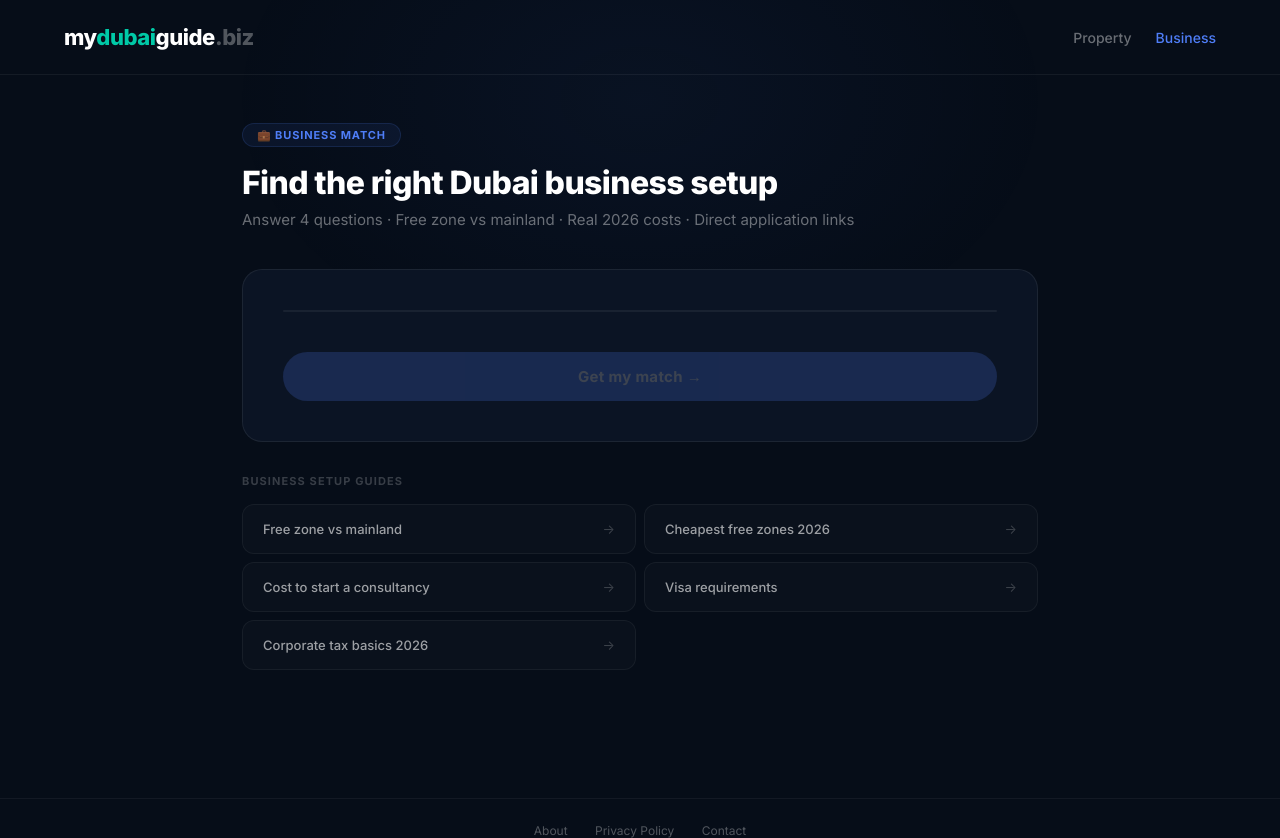
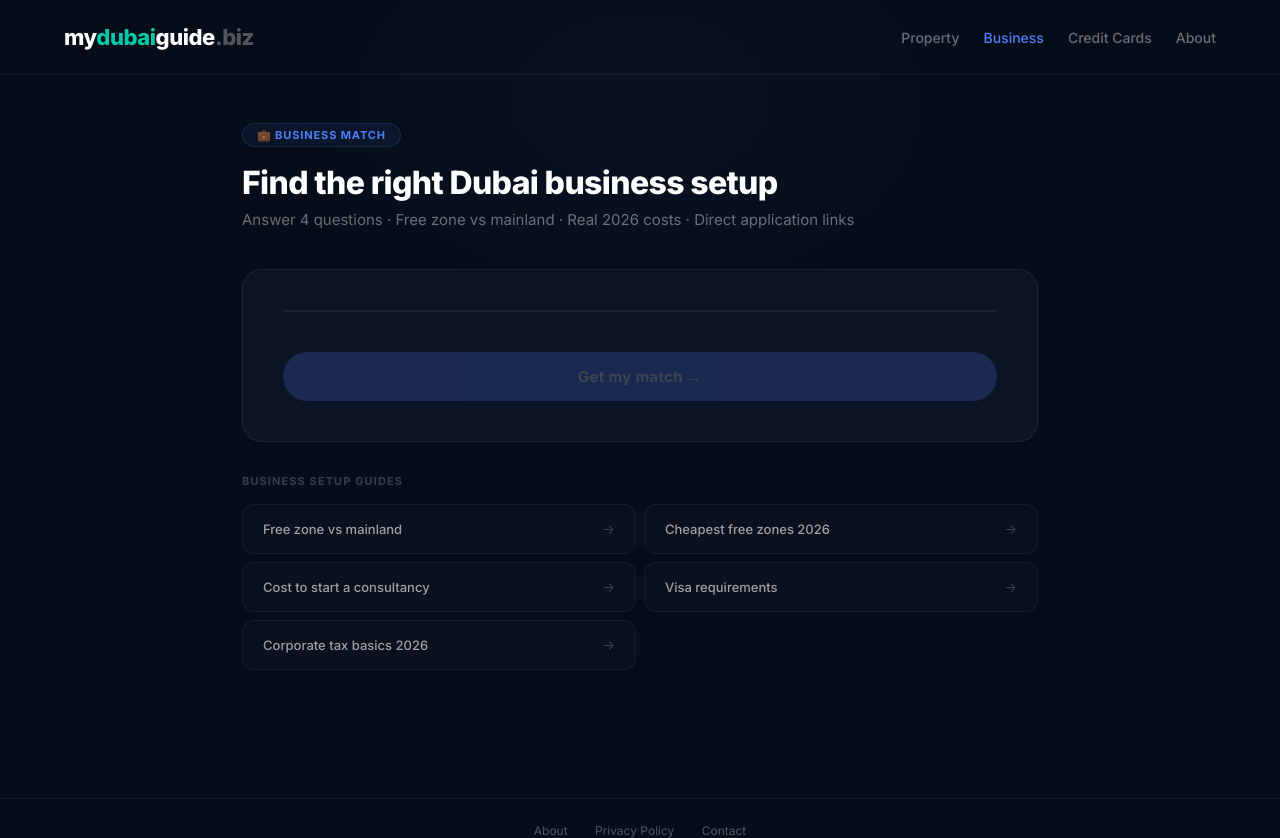
Before and after one commit to DubaiGuide-biz/dubaiguide, a website: page business/index.html in a window 1280 px wide. Drawn offline with Linux system fonts and the light colour scheme.

Commit message:
Add links for Credit Cards and About sections

```diff
--- a/business/index.html
+++ b/business/index.html
@@ -293,6 +293,8 @@ nav {
   <div class="nav-right">
     <a href="/property/" class="nav-link">Property</a>
     <a href="/business/" class="nav-link active">Business</a>
+    <a href="/credit-cards/" class="nav-link">Credit Cards</a>
+    <a href="/about/" class="nav-link">About</a>
   </div>
 </nav>
 
```
